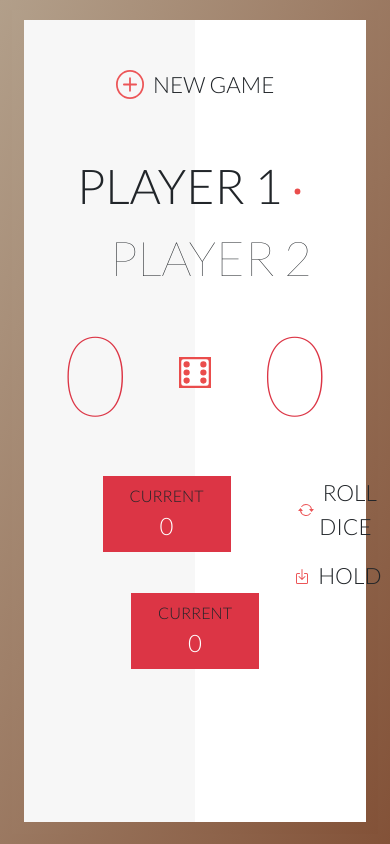
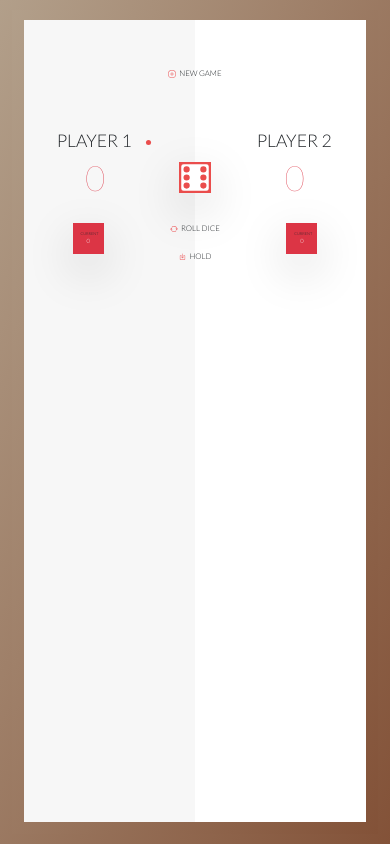
Before and after one commit to DARDORKE/JAVASCRIPT---DICE, a PHP site: page / in a window 390 px wide. Run offline with PHP 8.4, Linux system fonts and the light colour scheme.

Commit message:
Responsive fix
- Relative values added

```diff
--- a/index.html
+++ b/index.html
@@ -21,11 +21,14 @@
          </a>
      </div>
      <div class="row align-items-center">
-         <div class="col player1">
-             <div>PLAYER 1<img src="images/dot-turn.svg" alt="dotTurn" style="width: 8vw;"></div>
+         <div class="col player">
+             <div>
+                 <span>PLAYER 1</span>
+                 <img src="images/dot-turn.svg" alt="dotTurn">
+             </div>
          </div>
-         <div class="col player2">
-             <div><img src="images/dot-turn.svg" alt="dotTurn" style="width: 8vw;visibility: hidden;">PLAYER 2</div>
+         <div class="col player">
+             <div><img src="images/dot-turn.svg" class="invisible" alt="dotTurn"">PLAYER 2</div>
              <div></div>
          </div>
      </div>
@@ -37,7 +40,9 @@
              <img
                      src="images/dice-6.svg"
                      alt="Dice-6"
-                     style="width: 8vw;"/>
+                     style="width: 8vw;"
+                     class="shadow-lg"
+             />
          </div>
          <div class="col cumulateScore text-danger">
              0
@@ -45,25 +50,27 @@
      </div>
      <div class="row row3">
          <div class="col">
-             <div class="p-2 bg-danger d-inline-block current">
+             <div class="p-2 bg-danger d-inline-block current shadow-lg">
                  <div class="currentText">CURRENT</div>
                  <div class="currentScore text-white">0</div>
              </div>
          </div>
-         <div class="col-2">
+         <div class="col-3">
              <div class="mb-3">
                  <a href="#" class="link-dark d-flex align-items-center justify-content-center buttons">
-                     <img src="images/roll.svg" alt="RollDice" class="buttonImg">&nbsp;&nbsp;ROLL DICE
+                     <img src="images/roll.svg" alt="RollDice" class="buttonImg">&nbsp;&nbsp;
+                     <span>ROLL DICE</span>
+
                  </a>
              </div>
              <div>
                  <a href="#" class="link-dark d-flex align-items-center justify-content-center buttons">
-                     <img src="images/hold.svg" alt="Hold" class="buttonImg">&nbsp;&nbsp;HOLD
+                     <img src="images/hold.svg" alt="Hold" class="buttonImg">&nbsp;&nbsp;<span>HOLD</span>
                  </a>
              </div>
          </div>
          <div class="col">
-             <div class="p-2 bg-danger d-inline-block current">
+             <div class="p-2 bg-danger d-inline-block current shadow-lg">
                  <div class="currentText">CURRENT</div>
                  <div class="currentScore text-white">0</div>
              </div>
--- a/styles/styles.css
+++ b/styles/styles.css
@@ -31,39 +31,42 @@
 
 }
 
-.player1 {
-    font-size: 3rem;
+.player {
+    font-size: 4.5vw;
     font-weight: 300;
 }
 
-.player2 {
-    font-size: 3rem;
-    font-weight: 200;
-}
-
 .cumulateScore {
-    font-size: 7rem;
+    font-size: 9vw;
     font-weight: 200;
 }
 
 .current {
-    font-size: 1.5rem;
-    width: 8rem;
+    font-size: 1.5vw;
+    width: 8vw;
 }
 
 .buttons {
-    font-size: 1.4rem;
+    font-size: 2vw;
 }
 
 .buttonImg {
-    width : 1.8rem
+    width : 2vw;
 }
 
 .currentText {
     font-weight: 300;
-    font-size: 1rem;
+    font-size: 1vw;
 }
 
 .currentScore {
-    font-size: 1.5rem;
+    font-size: 1.5vw;
 }
+
+.col .player1, .col .player2 {
+    width: 8vw;
+}
+
+.player img {
+    width: 7vw;
+}
```
